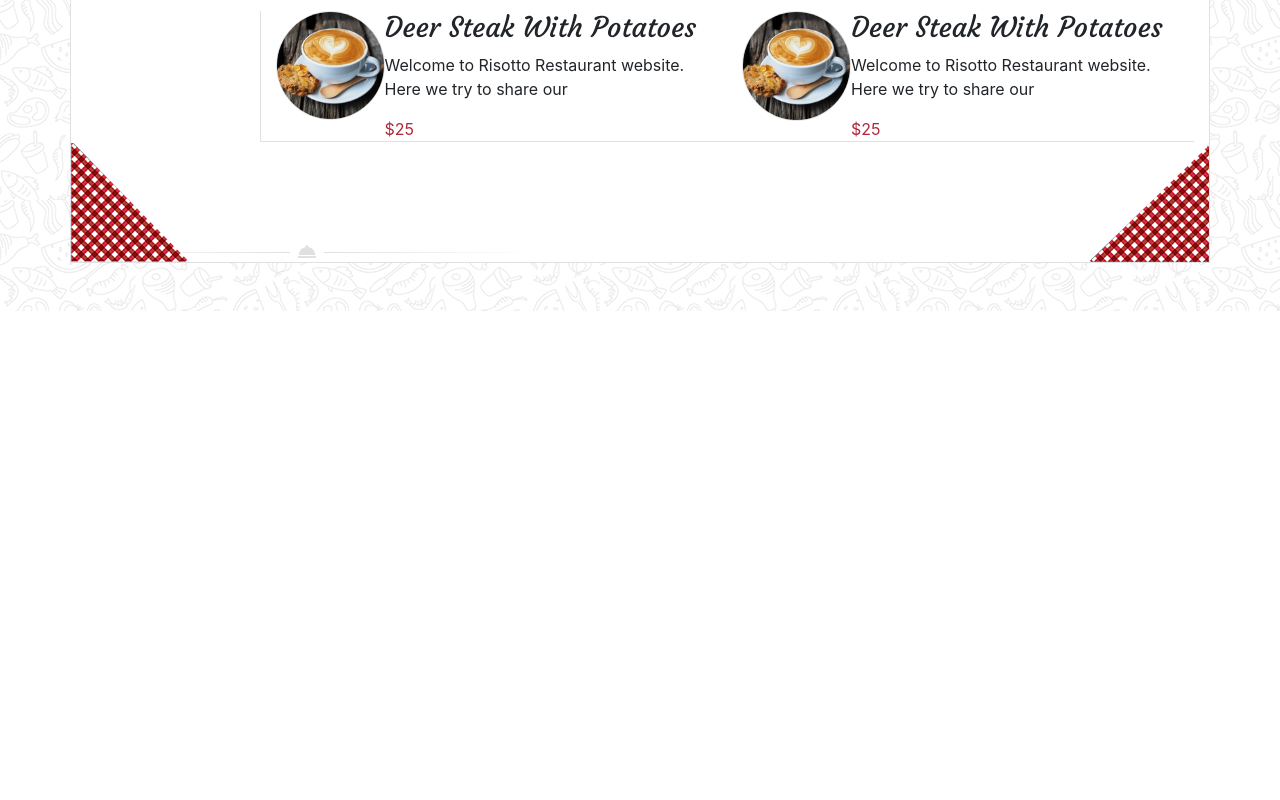
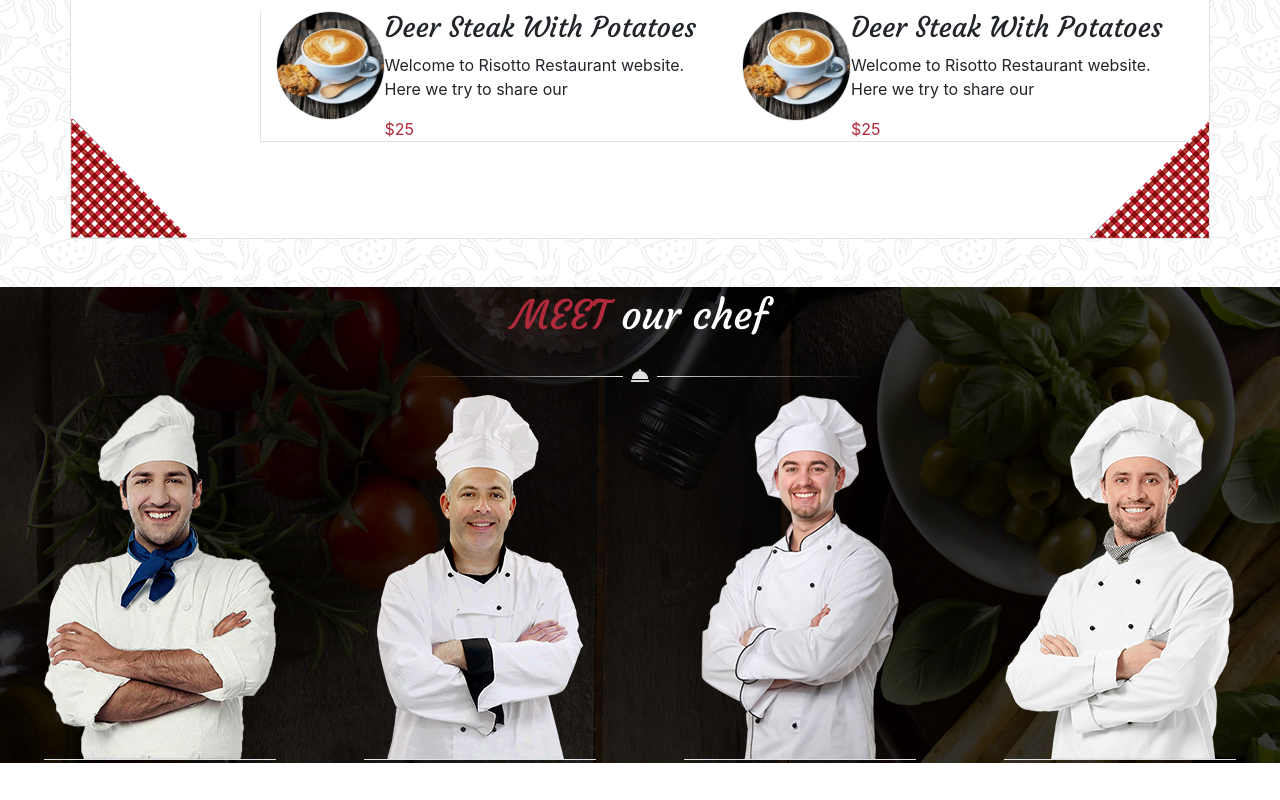
Before and after one commit to anaseightsee/bootstrap-chefs, a website: page index.html in a window 1280 px wide. Shown: the part 1988-2788 px from the top of the page. Before the commit the page ends 2299 px from the top, so only its background shows below. Drawn offline with Linux system fonts and the light colour scheme.

Commit message:
section2 fully completed

```diff
--- a/index.html
+++ b/index.html
@@ -184,6 +184,34 @@
         </div>
     </div>
 
-    <!--SECTION2 END-->
+    <!--SECTION1 END-->
+
+    <!-- SECTION2 START -->
+<div class="section2">
+    <h1 class="text-center text-light pt-1">
+        <span class="meet">MEET</span> our chef<br>
+        <img src="./Public/images/decoration_line.png" alt="">
+    </h1>
+        <div class="row no-gutters text-light">
+            <div class="col-3" align="center">
+                <img class="border-bottom" src="./Public/images/chef1.png" alt="">
+                <p>Lorem ipsum</p>
+            </div>
+            <div class="col-3" align="center">
+                <img class="border-bottom" src="./Public/images/chef2.png" alt="">
+                <p>Lorem ipsum</p>
+            </div>
+            <div class="col-3" align="center">
+                <img class="border-bottom" src="./Public/images/chef3.png" alt="">
+                <p>Lorem ipsum</p>
+            </div>
+            <div class="col-3" align="center">
+                <img class="border-bottom" src="./Public/images/chef4.png" alt="">
+                <p>Lorem ipsum</p>
+            </div>
+        </div>
+    </h2>
+</div>
+    <!-- SECTION2 END -->
 </body>
 </html>
--- a/src/sass/style.sass
+++ b/src/sass/style.sass
@@ -86,8 +86,20 @@ section .container ul li
     right: 0
     bottom: 0
 
-.decorationlibe
+.decorationline
     position: absolute
     bottom: 50%
 
 //SECTION1 END//
+
+// SECTION2  START
+
+.section2
+    background-image: url("../../Public/images/team_background.jpg")
+    width: 100%
+    background-size: 100%
+    background-repeat: no-repeat
+.meet
+    color: $maincolor
+
+// SECTION2 END
```
Also changed, not shown: Public/css/style.css, 1 other file.
